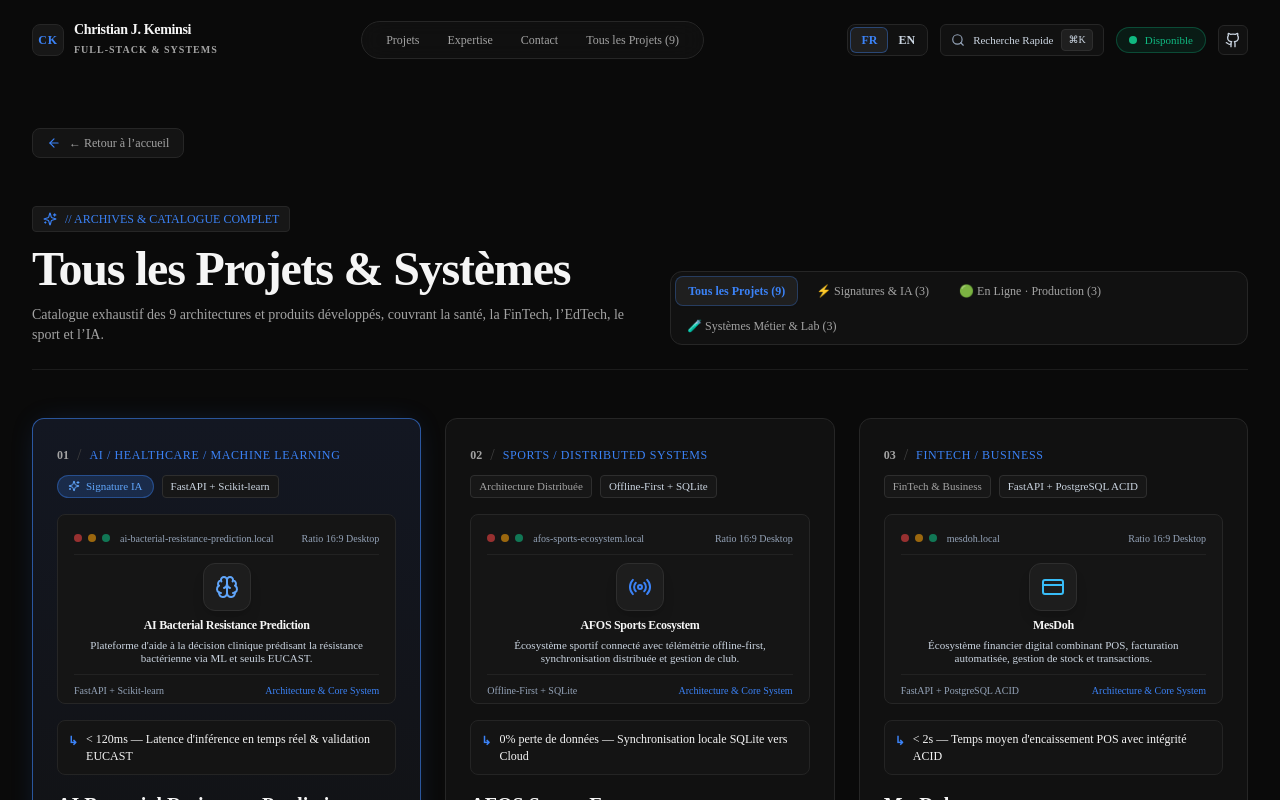
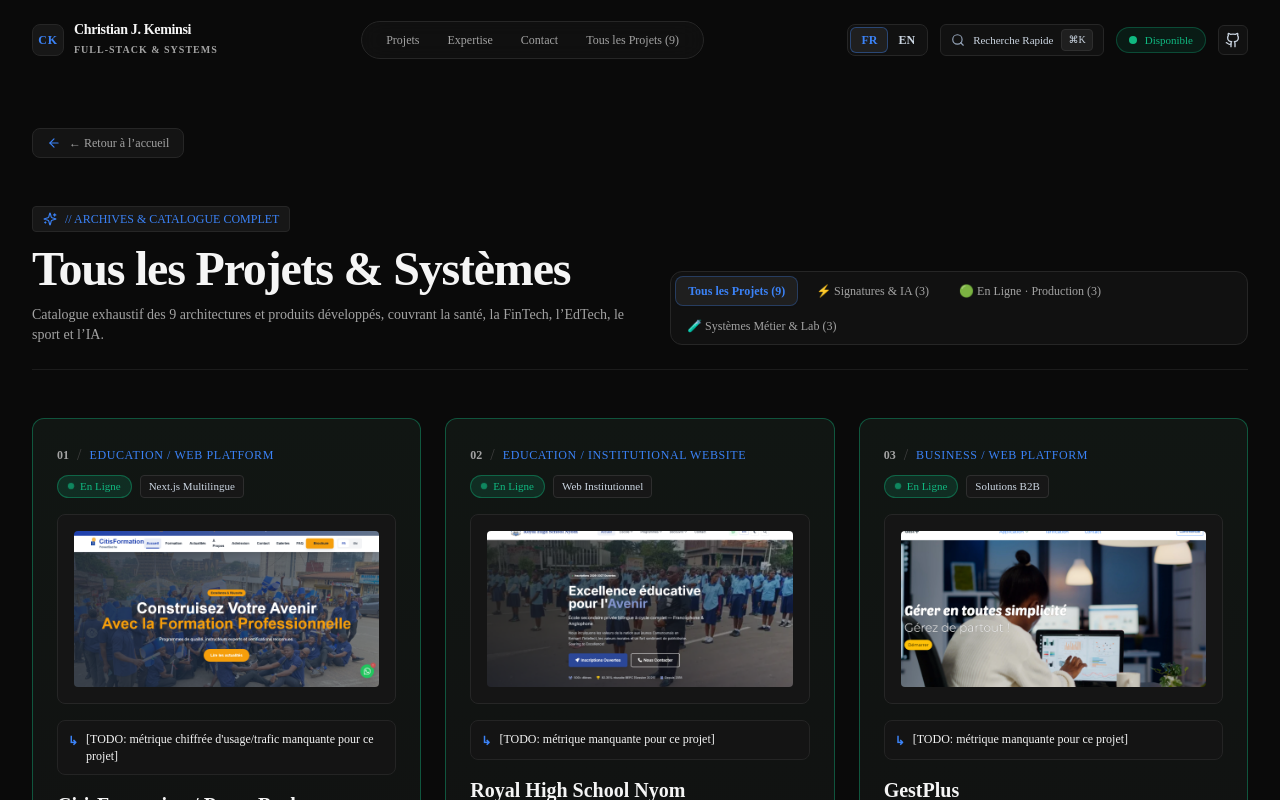
Before and after one commit to jkeminsi/christian-keminsi-portfolio, a Next.js app: page /projets in a window 1280 px wide. Shown: the top 800 px of the page. Built offline with nearby package versions, Linux system fonts and the light colour scheme.

Commit message:
feat(projects): prioritize and highlight projects with real screenshots

```diff
--- a/src/app/projets/page.tsx
+++ b/src/app/projets/page.tsx
@@ -39,12 +39,19 @@ function ProjectsContent() {
     { id: 'tier-lab', label: '🧪 Domain & Lab (3)' },
   ];
 
-  const filteredProjects = featuredProjects.filter((project) => {
+  const filteredProjects = [...featuredProjects]
+    .filter((project) => {
       if (selectedCategory === 'all') return true;
       if (selectedCategory === 'tier-flagship') return project.projectTier === 'flagship';
       if (selectedCategory === 'tier-production') return project.projectTier === 'production';
       if (selectedCategory === 'tier-lab') return project.projectTier === 'lab';
       return true;
+    })
+    .sort((a, b) => {
+      // Prioritize projects with real screenshots
+      if (a.screenshotUrl && !b.screenshotUrl) return -1;
+      if (!a.screenshotUrl && b.screenshotUrl) return 1;
+      return 0;
     });
 
   return (
--- a/src/components/FeaturedProjects.tsx
+++ b/src/components/FeaturedProjects.tsx
@@ -16,12 +16,12 @@ export const FeaturedProjects: React.FC = () => {
 
   const [activeProjectModal, setActiveProjectModal] = useState<Project | null>(null);
 
-  // 4 projets phares retenus pour la vitrine principale
+  // 4 projets phares retenus en priorisant ceux avec captures d'écran réelles
   const selectedProjectIds = [
+    'citis-formation',
+    'royal-high-school-nyom',
+    'gestplus-platform',
     'bacterial-resistance-ai',
-    'afos-sports-platform',
-    'mesdoh-fintech',
-    'citis-formation',
   ];
 
   const primaryProjects = selectedProjectIds
```
Lines whose indentation alone changed are shown as unchanged.
